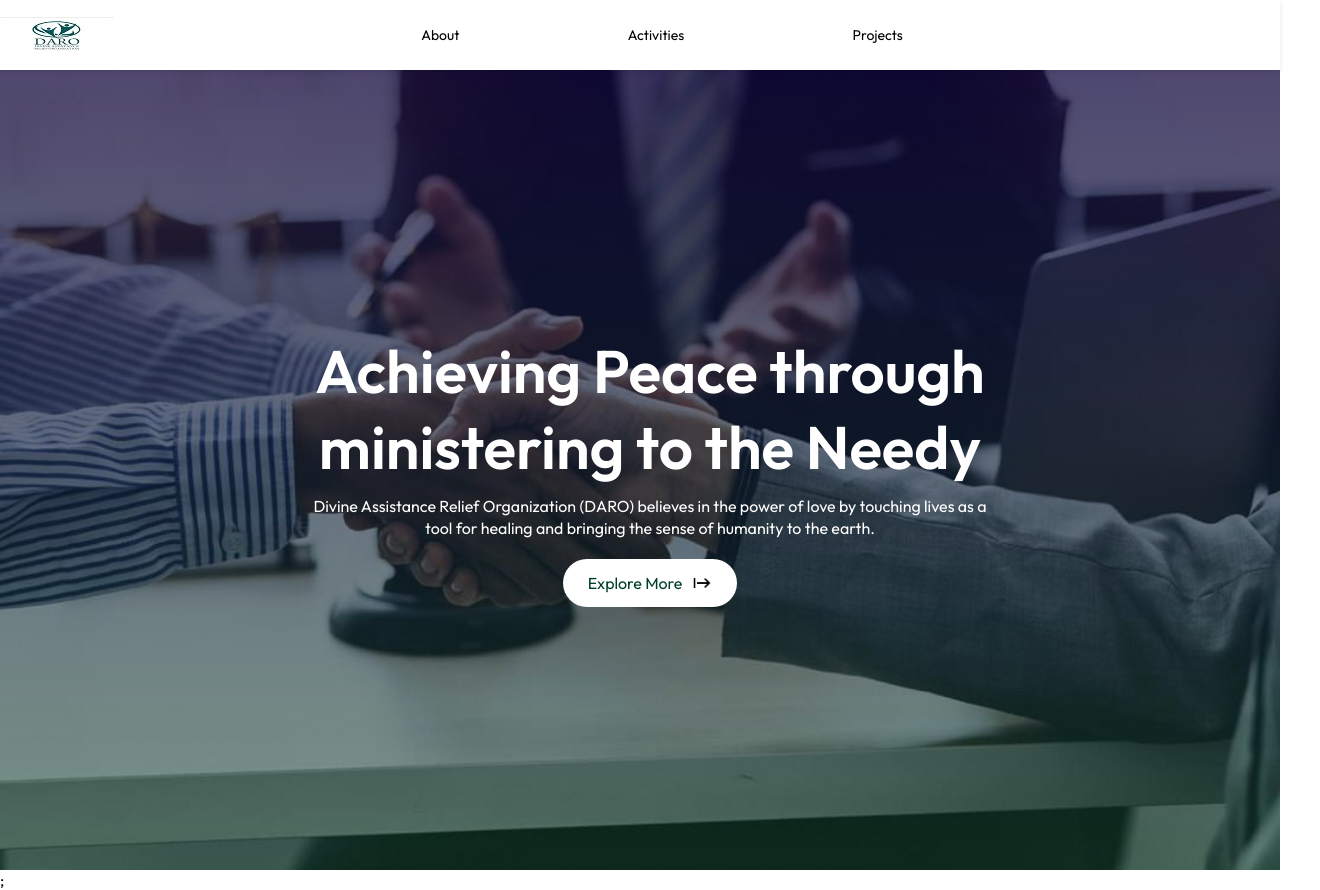
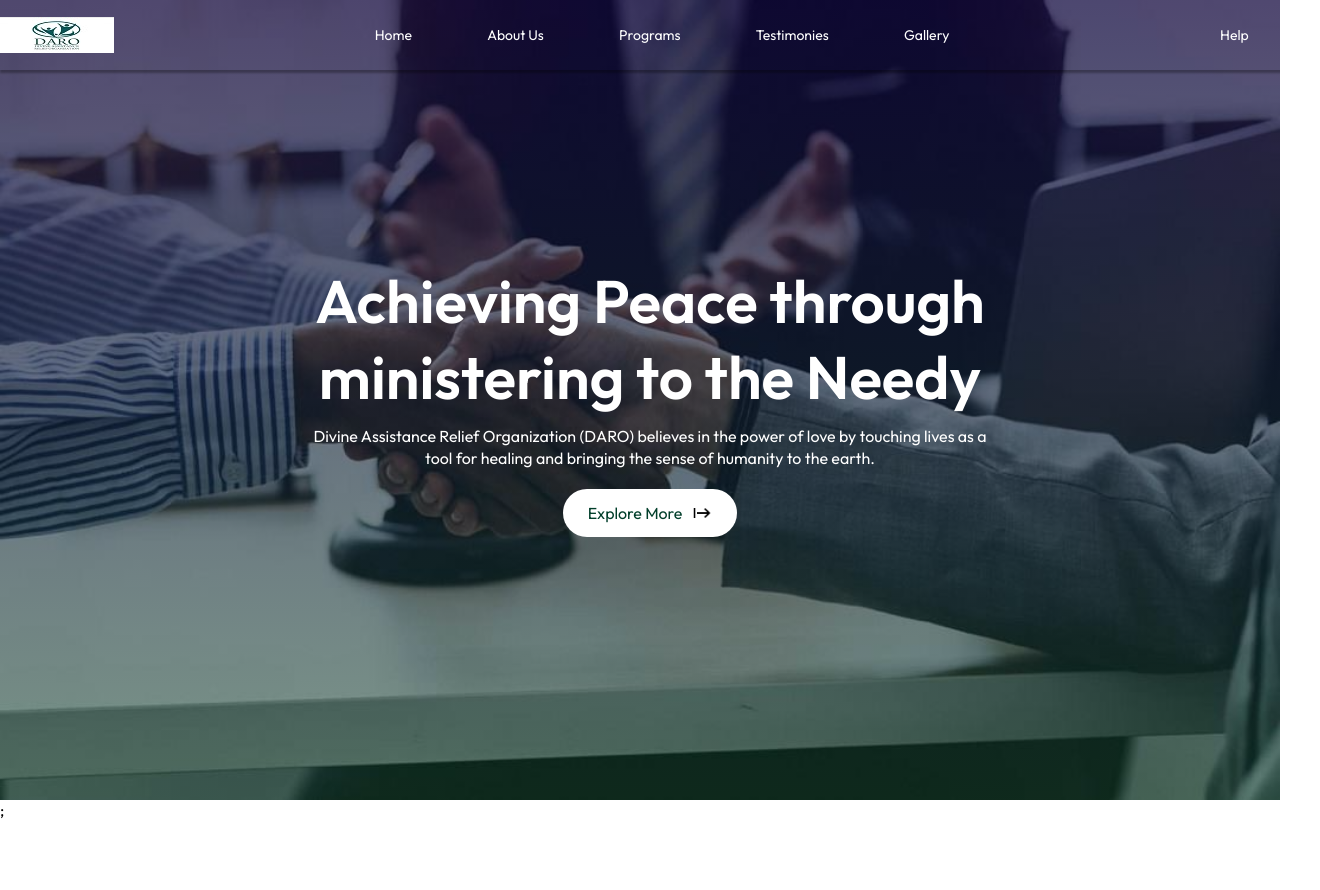
Before and after one commit to Ajioz/daro, a Next.js app: page /home in a window 1280 px wide. Shown: the whole page, 1320 px wide, since content can reach past the window. After the commit the page ends 820 px from the top, so only its background shows below. Built offline with nearby package versions, Linux system fonts and the light colour scheme.

Commit message:
improve navbar

```diff
--- a/components/Home/Hero/hero.module.css
+++ b/components/Home/Hero/hero.module.css
@@ -1,6 +1,6 @@
 .hero {
     width: 100%;
-    margin: 0;
+    margin-top: -70px;
     min-height: 100vh;
     background: linear-gradient(rgba(8,0,58,0.7),rgba(0, 58, 30, 0.462)), url(/images/main-slider/Mediation-1.jpg);
     background-size: cover;
--- a/components/Layout/DesktopNav.js
+++ b/components/Layout/DesktopNav.js
@@ -37,9 +37,11 @@ const DesktopNav = ({ router, target, title, loggedIn }) => {
       <div className={styles.mainNavbar} ref={navbarRef}>
         <Image src={"/images/logo/logo-2.png"} height={36} width={114} />
         <ul>
-          <li>About</li>
-          <li>Activities</li>
-          <li>Projects</li>
+          <li>Home</li>
+          <li>About Us</li>
+          <li>Programs</li>
+          <li>Testimonies</li>
+          <li>Gallery</li>
         </ul>
         <HelpComponent
           items={helpLinks}
@@ -109,7 +111,7 @@ const HelpComponent = ({
       onMouseEnter={handleMouseEnter}
       onMouseLeave={handleMouseLeave}
     >
-      <span>? Help</span>
+      <span>Help</span>
       <div
         className={`${styles.dropdown} ${
           isDropdownOpen ? styles.dropdownOpen : ""
--- a/components/Layout/DesktopNav.module.css
+++ b/components/Layout/DesktopNav.module.css
@@ -4,12 +4,13 @@
 .navbarContainer {
   margin: 0;
   position: relative;
-  top: 0;
-  z-index: 2;
+  top: 0px;
+  z-index: 12;
   width: 100%;
-  background: #fff;
-  box-shadow: 0 2px 5px rgba(0, 0, 0, 0.1);
+  background: transparent;
+  box-shadow: 2px 1px 2px 2px rgba(0, 0, 0, 0.3);
   font-size: 14px;
+  /* border: 1px solid #333; */
 }
 
 .navbarContainer.sticky {
@@ -24,6 +25,7 @@
 
 /* Main Navbar */
 .mainNavbar {
+  width: 100%;
   height: 70px;
   display: flex;
   align-items: center;
@@ -43,9 +45,13 @@
   margin: 0;
   padding: 0;
 }
+.mainNavbar ul li{
+ color: #fff;
+}
 
 /* Secondary Navbar */
 .secondaryNavbar {
+  height: 70px;
   background-color: #555;
   color: white;
   padding: 0;
@@ -69,7 +75,7 @@
   display: flex;
   justify-content: center;
   align-items: center;
-  height: 100px;
+  height: 70px;
 }
 
 .advertSpecial p {
@@ -87,15 +93,6 @@
   padding: 10px 20px;
 }
 
-/* Service */
-.service {
-  display: flex;
-  justify-content: center;
-  align-items: center;
-  margin: 0 10px;
-  cursor: pointer;
-  width: 150px;
-}
 
 .iconStyle {
   color: #dd2c00;
@@ -110,7 +107,6 @@
   align-items: center;
   height: 50px;
   width: 100%;
-  margin: 0 10px;
   font-size: 4rem;
   cursor: pointer;
   color: #fff;
@@ -269,7 +265,7 @@
 .dropdown {
   position: absolute;
   top: 100%;
-  left: 0;
+  right: 0;
   background-color: #fff;
   box-shadow: 0 2px 5px rgba(0, 0, 0, 0.1);
   z-index: 10;
@@ -285,6 +281,8 @@
 
 .dropdown a {
   display: block;
+  font-family: 'Gill Sans', 'Gill Sans MT', Calibri, 'Trebuchet MS', sans-serif;
+  font-size: 12px;
   border-bottom: 0.5px solid rgba(0, 0, 0, 0.1);
   padding: 10px 20px;
   text-decoration: none;
```
